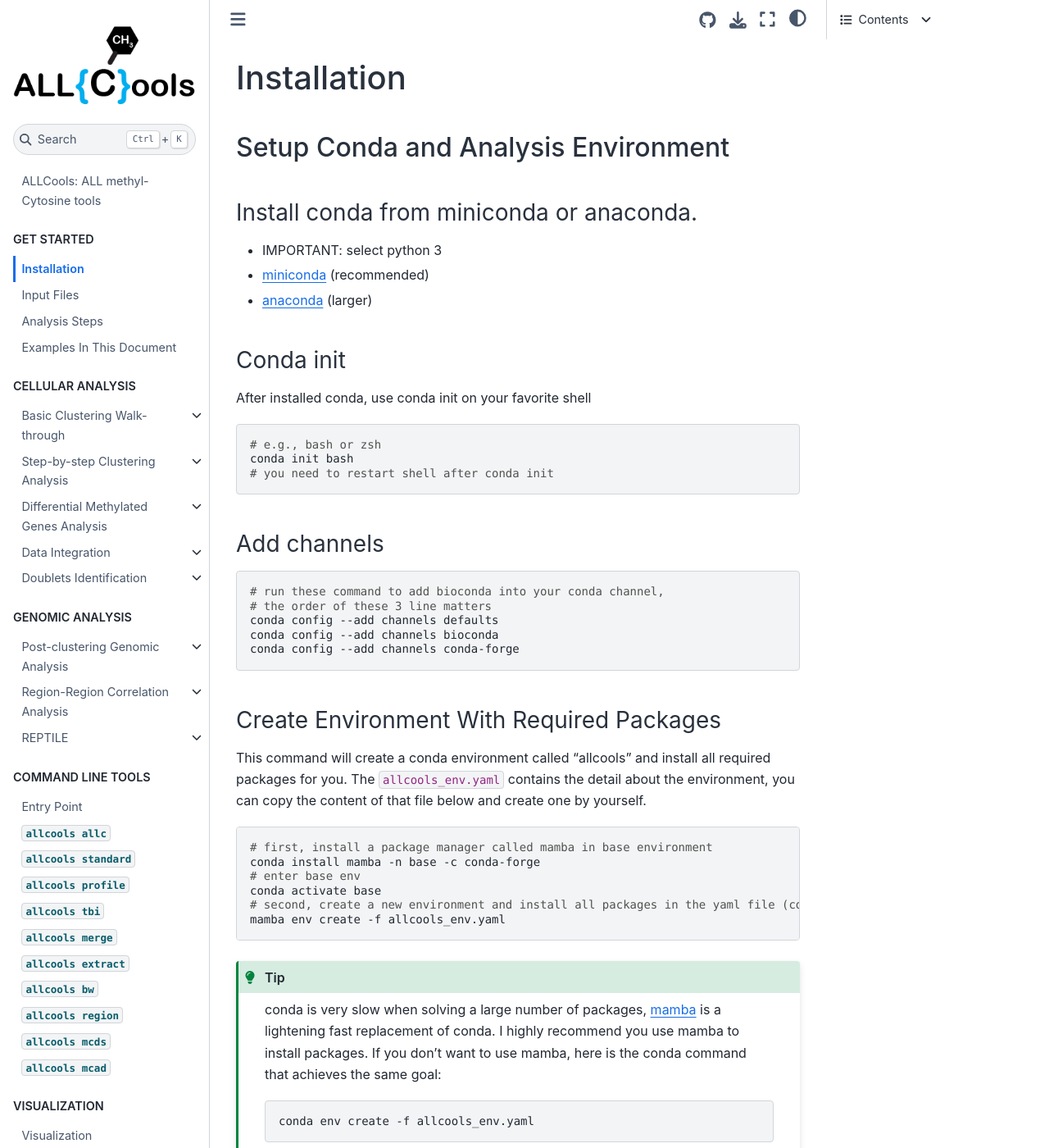
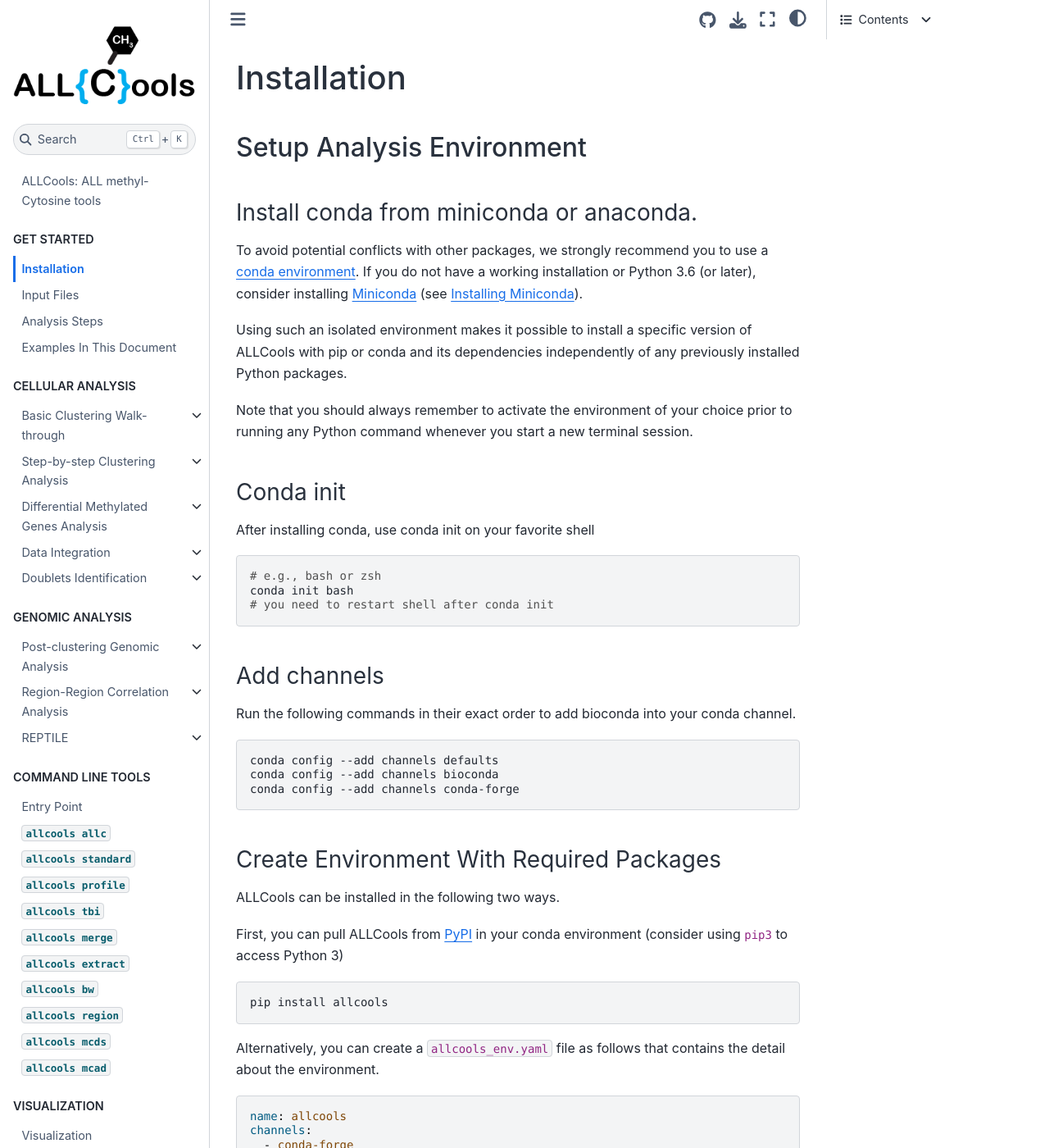
Before and after one commit to lhqing/ALLCools, a Jupyter Book: the page built from docs/allcools/start/installation.md, in a window 1280 px wide and 1400 px high. Shown: the whole window at 82% size. Built offline with Jupyter Book 1.0.4 settings and Sphinx 7.4.7 and the Sphinx Book theme 1.1.4, drawn with Linux system fonts in a browser that asks for light colours; pages that are not in the unit, such as notebooks, are missing from menus; comment, search, counter and statistics services are not loaded; some of the changed text lies outside the part shown.

Commit message:
edited intro.md and installation.md

`````diff
--- a/docs/allcools/start/installation.md
+++ b/docs/allcools/start/installation.md
@@ -1,16 +1,19 @@
 # Installation
 
-## Setup Conda and Analysis Environment
+## Setup Analysis Environment
 
 ### Install conda from miniconda or anaconda.
 
-- IMPORTANT: select python 3
-- [miniconda](https://docs.conda.io/en/latest/miniconda.html) (recommended)
-- [anaconda](https://www.anaconda.com/products/individual) (larger)
+To avoid potential conflicts with other packages, we strongly recommend you to use a [conda environment](https://www.anaconda.com/products/individual). If you do not have a working installation or Python 3.6 (or later), consider installing [Miniconda](https://docs.conda.io/en/latest/miniconda.html) (see [Installing Miniconda](https://docs.conda.io/projects/conda/en/latest/user-guide/install/linux.html)).
+
+Using such an isolated environment makes it possible to install a specific version of ALLCools with pip or conda and its dependencies independently of any previously installed Python packages.
+
+Note that you should always remember to activate the environment of your choice prior to running any Python command whenever you start a new terminal session.
+
 
 ### Conda init
 
-After installed conda, use conda init on your favorite shell
+After installing conda, use conda init on your favorite shell
 
 ```shell
 # e.g., bash or zsh
@@ -20,9 +23,9 @@
 
 ### Add channels
 
+Run the following commands in their exact order to add bioconda into your conda channel.
+
 ```shell
-# run these command to add bioconda into your conda channel,
-# the order of these 3 line matters
 conda config --add channels defaults
 conda config --add channels bioconda
 conda config --add channels conda-forge
@@ -30,26 +33,15 @@
 
 ### Create Environment With Required Packages
 
-This command will create a conda environment called "allcools" and install all required packages for you.
-The `allcools_env.yaml` contains the detail about the environment, you can copy the content of that file below and create one by yourself.
+ALLCools can be installed in the following two ways.
+
+First, you can pull ALLCools from [PyPI](https://pypi.org/project/allcools/) in your conda environment (consider using <code>pip3</code> to access Python 3)
 
 ```shell
-# first, install a package manager called mamba in base environment
-conda install mamba -n base -c conda-forge
-# enter base env
-conda activate base
-# second, create a new environment and install all packages in the yaml file (content below)
-mamba env create -f allcools_env.yaml
+pip install allcools
 ```
 
-````{tip}
-conda is very slow when solving a large number of packages, [mamba](https://mamba.readthedocs.io/en/latest/installation.html) is a lightening fast replacement of conda. I highly recommend you use mamba to install packages. If you don't want to use mamba, here is the conda command that achieves the same goal:
-```shell
-conda env create -f allcools_env.yaml
-```
-````
-
-### Content of `allcools_env.yaml`
+Alternatively, you can create a `allcools_env.yaml` file as follows that contains the detail about the environment.
 
 ```yaml
 name: allcools
@@ -86,11 +78,32 @@
     - imblearn
     - allcools
 ```
+Then, you can use the following command to create a conda environment called "allcools" and install all the required packages for you.
+
+````{note}
+[mamba](https://mamba.readthedocs.io/en/latest/installation.html) is a CLI tool to manage conda environments. mamba can be installed alongside <code>conda</code> and it can provide faster sovles for big environments.
+````
+
+```shell
+# first, install a package manager called mamba in base environment
+conda install mamba -n base -c conda-forge
+# enter base env
+conda activate base
+# second, create a new environment and install all packages in the yaml file (content below)
+mamba env create -f allcools_env.yaml
+```
+
+````{tip}
+We highly recommend you to use mamba for installing packages. If you don't want to use mamba, here is the conda command that achieves the same goal:
+```shell
+conda env create -f allcools_env.yaml
+```
+````
 
 ## Activate Environment
 ````{margin}
 ```{caution}
-Remember to enter the environment every time before you start any analysis.
+Remember to activate the "allcools" environment every time before you start any analysis.
 ```
 ````
 
@@ -102,22 +115,29 @@
 conda deactivate
 ```
 
+### Install optional packages
 
-### Install optional packages
-Here are some additional packages which might be hard to install for some old systems and are optional.
+Here are some optional packages which might be hard to install on some old systems.
+- <code>rpy2</code> (R and the R package pvclust) is used for the cluster dendrogram.
+- <code>tpot</code> is used in REPTILE model.
+
 ```shell
-# rpy2 (R and the R package pvclust) is used for the cluster dendrogram,
-# if you can't install, will just calculate a normal dendrogram with scipy function
 mamba install -n allcools rpy2
-# tpot is used in REPTILE model, but if not found, REPTILE will turn to use normal sklearn model
 mamba install -n allcools tpot xgboost dask-ml scikit-mdr skrebate
-# note that conda install also works, just change mamba to conda. But its usually slower.
 ```
+
+````{note}
+If you cannot install rpy2, you can instead calculate a normal dendrogram with scipy function. In addition, if you cannot install tpot, REPTILE will automatically resort to the sklearn model. Note that <code>conda install</code> also works, but much slower than mamba.
+````
 
 ## Update
 
+For updating the ALLCools package, you can enter the following commands by first activating your conda environment.
+
 ```shell
-# enter env first
+# enter env
 conda activate allcools
+
+# update package
 pip install --upgrade allcools
 ```
`````
Also changed, not shown: docs/allcools/intro.md (+16 -14 lines).
